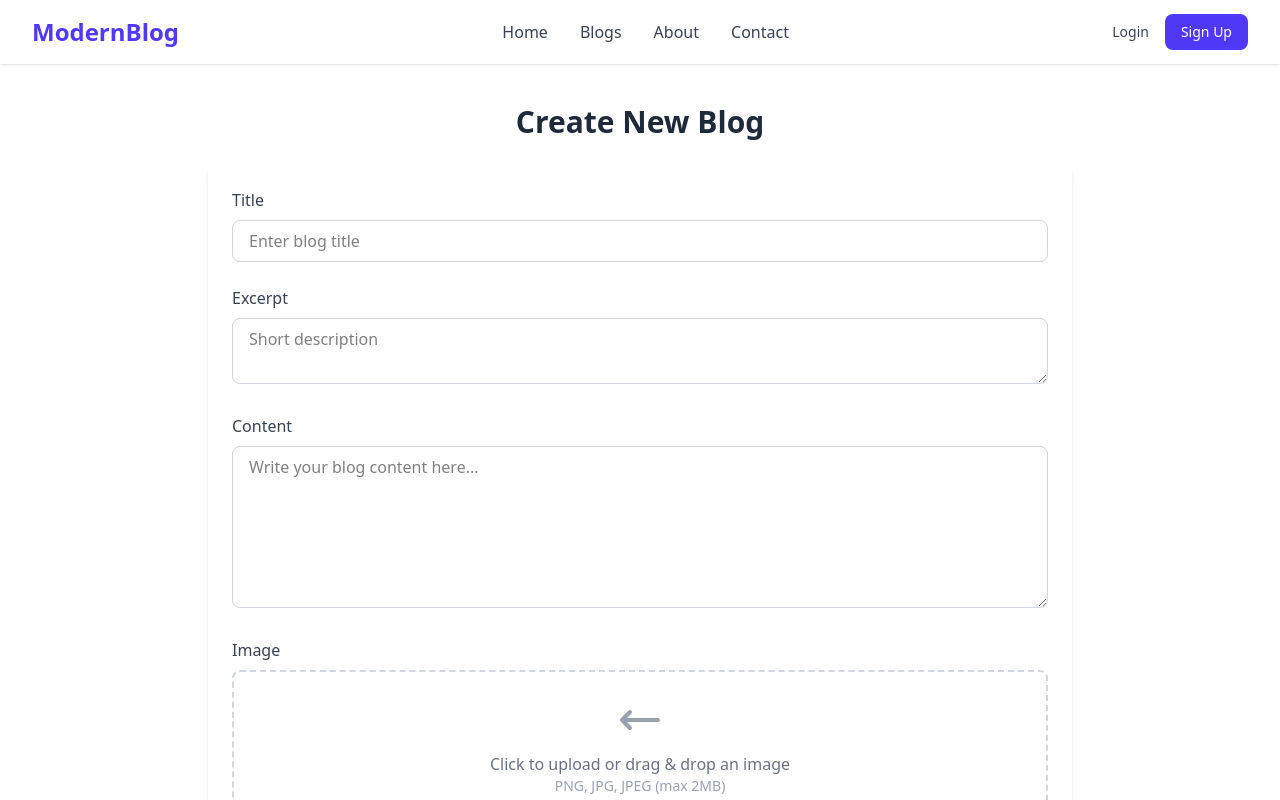
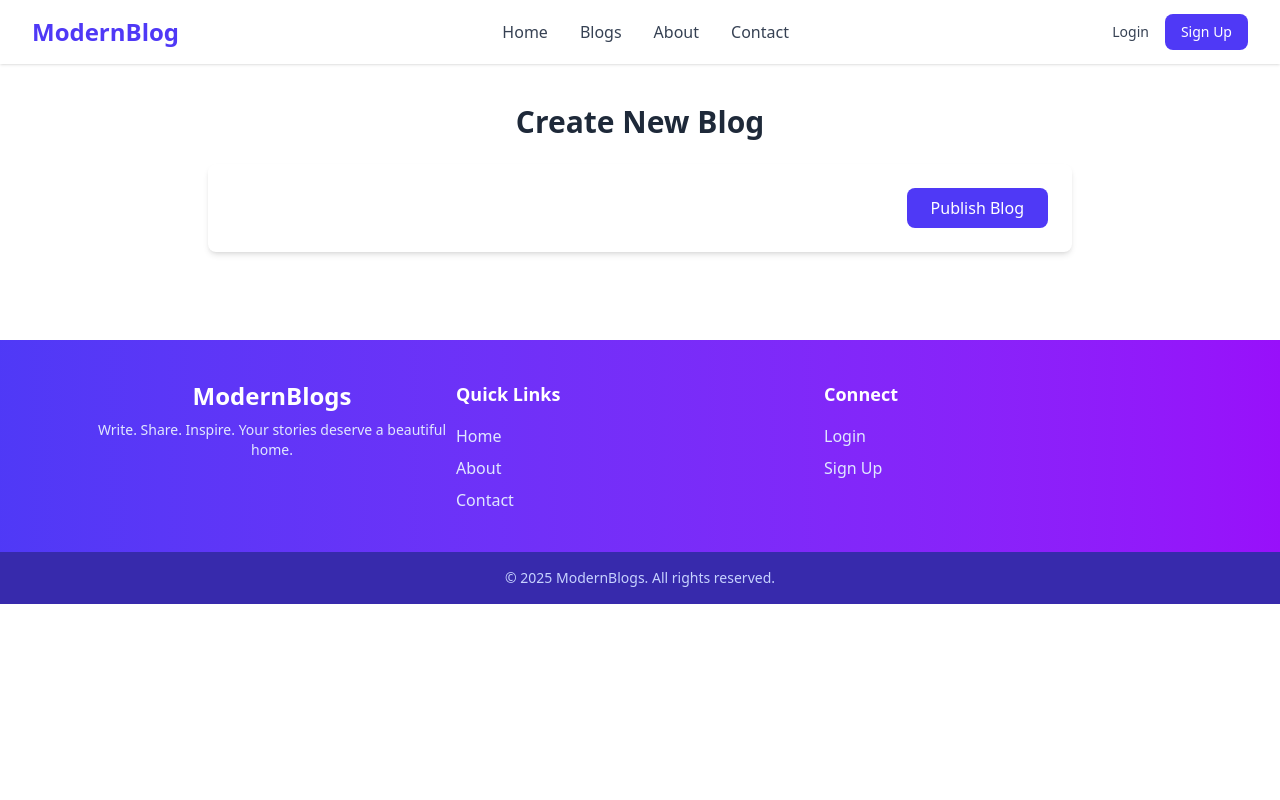
Before and after one commit to mahi616/BlogWebsite, a React (Vite) app in the folder frontend/: page /blog-create in a window 1280 px wide. Shown: the top 800 px of the page. Built offline with nearby package versions, Linux system fonts and the light colour scheme.

Commit message:
feat: add loading state to CreateBlog, MyBlogs, and Contact components

```diff
--- a/frontend/src/components/blog/CreatePost.jsx
+++ b/frontend/src/components/blog/CreatePost.jsx
@@ -1,5 +1,3 @@
-
-
 import React, { useState } from 'react';
 import axios from 'axios';
 import { useNavigate } from 'react-router-dom';
@@ -18,6 +16,7 @@ const CreateBlog = () => {
   });
 
   const [preview, setPreview] = useState(null);
+  const [loading, setLoading] = useState(false); // ✅ ADD
 
   const handleChange = (e) => {
     const { name, value, files } = e.target;
@@ -37,119 +36,48 @@ const CreateBlog = () => {
     formData.append('title', form.title);
     formData.append('excerpt', form.excerpt);
     formData.append('content', form.content);
-    formData.append('image', form.image); // ⬅ file object
-    formData.append('author',userId)
+    formData.append('image', form.image);
+    formData.append('author', userId);
 
     try {
-      // const res = await axios.post('http://localhost:5000/api/blogs/create', formData); // NO HEADERS HERE
-      const res = await axios.post('https://blogwebsite-backend-pabe.onrender.com/api/blogs/create', formData); // NO HEADERS HERE
+      setLoading(true); // ✅ START LOADER
+      await axios.post(
+        'https://blogwebsite-backend-pabe.onrender.com/api/blogs/create',
+        formData
+      );
       alert('Blog created successfully!');
       navigate('/my-blogs');
     } catch (err) {
       console.error('Error:', err);
       alert('Failed to create blog');
+    } finally {
+      setLoading(false); // ✅ STOP LOADER
     }
   };
-
-
 
   return (
     <div>
       <Header />
       <div className="max-w-4xl mx-auto px-4 py-10">
-        <h1 className="text-3xl font-bold mb-6 text-center text-gray-800">Create New Blog</h1>
+        <h1 className="text-3xl font-bold mb-6 text-center text-gray-800">
+          Create New Blog
+        </h1>
 
         <form onSubmit={handleSubmit} className="bg-white shadow-md rounded-lg p-6 space-y-6">
-          <div>
-            <label className="block text-gray-700 font-medium mb-2">Title</label>
-            <input
-              type="text"
-              name="title"
-              value={form.title}
-              onChange={handleChange}
-              required
-              className="w-full border border-gray-300 px-4 py-2 rounded-lg focus:outline-none focus:ring-2 focus:ring-indigo-500"
-              placeholder="Enter blog title"
-            />
-          </div>
-
-          <div>
-            <label className="block text-gray-700 font-medium mb-2">Excerpt</label>
-            <textarea
-              name="excerpt"
-              value={form.excerpt}
-              onChange={handleChange}
-              rows="2"
-              className="w-full border border-gray-300 px-4 py-2 rounded-lg focus:outline-none focus:ring-2 focus:ring-indigo-500"
-              placeholder="Short description"
-            />
-          </div>
-
-          <div>
-            <label className="block text-gray-700 font-medium mb-2">Content</label>
-            <textarea
-              name="content"
-              value={form.content}
-              onChange={handleChange}
-              rows="6"
-              required
-              className="w-full border border-gray-300 px-4 py-2 rounded-lg focus:outline-none focus:ring-2 focus:ring-indigo-500"
-              placeholder="Write your blog content here..."
-            />
-          </div>
-
-          <div>
-            <label className="block text-gray-700 font-medium mb-2">Image</label>
-
-            <div
-              className="border-2 border-dashed border-gray-300 rounded-lg p-6 text-center cursor-pointer hover:border-indigo-400 transition"
-              onClick={() => document.getElementById('imageUpload').click()}
-            >
-              {preview ? (
-                <img
-                  src={preview}
-                  alt="Preview"
-                  className="mx-auto w-full h-48 object-cover rounded-lg"
-                />
-              ) : (
-                <div className="text-gray-500">
-                  <svg
-                    className="mx-auto h-12 w-12 text-gray-400"
-                    xmlns="http://www.w3.org/2000/svg"
-                    fill="none"
-                    viewBox="0 0 24 24"
-                    stroke="currentColor"
-                  >
-                    <path
-                      strokeLinecap="round"
-                      strokeLinejoin="round"
-                      strokeWidth={2}
-                      d="M7 16l-4-4m0 0l4-4m-4 4h18"
-                    />
-                  </svg>
-                  <p className="mt-2">Click to upload or drag & drop an image</p>
-                  <p className="text-sm text-gray-400">PNG, JPG, JPEG (max 2MB)</p>
-                </div>
-              )}
-            </div>
-
-            <input
-              id="imageUpload"
-              type="file"
-              name="image"
-              accept="image/*"
-              onChange={handleChange}
-              className="hidden"
-            />
-          </div>
-
+          {/* ---- inputs SAME AS BEFORE ---- */}
 
           <div className="flex justify-end">
             <button
               type="submit"
-              className="bg-indigo-600 text-white px-6 py-2 rounded-lg hover:bg-indigo-700 transition-all"
+              disabled={loading} // ✅ DISABLE
+              className={`flex items-center justify-center gap-2 px-6 py-2 rounded-lg text-white transition-all
+                ${loading ? 'bg-indigo-400 cursor-not-allowed' : 'bg-indigo-600 hover:bg-indigo-700'}
+              `}
             >
-              Publish Blog
+              {loading && (
+                <span className="h-4 w-4 border-2 border-white border-t-transparent rounded-full animate-spin"></span>
+              )}
+              {loading ? 'Publishing...' : 'Publish Blog'}
             </button>
           </div>
         </form>
--- a/frontend/src/pages/MyBlogs.jsx
+++ b/frontend/src/pages/MyBlogs.jsx
@@ -8,6 +8,7 @@ const MyBlogs = () => {
   const navigate = useNavigate();
   const [blogs, setBlogs] = useState([]);
   const [userId, setUserId] = useState(null);
+  const [loading, setLoading] = useState(true); // ✅ ADD
 
   // Get userId on mount
   useEffect(() => {
@@ -23,11 +24,15 @@ const MyBlogs = () => {
 
     const fetchBlogs = async () => {
       try {
-        // const res = await axios.get(`/api/blogs/user/${userId}`);
-        const res = await axios.get(`https://blogwebsite-backend-pabe.onrender.com/api/blogs/user/${userId}`);
+        setLoading(true); // ✅ START LOADER
+        const res = await axios.get(
+          `https://blogwebsite-backend-pabe.onrender.com/api/blogs/user/${userId}`
+        );
         setBlogs(res.data);
       } catch (err) {
         console.error('Failed to fetch blogs:', err);
+      } finally {
+        setLoading(false); // ✅ STOP LOADER
       }
     };
 
@@ -43,8 +48,9 @@ const MyBlogs = () => {
     const confirmDelete = window.confirm("Are you sure you want to delete this blog?");
     if (confirmDelete) {
       try {
-        // await axios.delete(`/api/blogs/${id}`);
-        await axios.delete(`https://blogwebsite-backend-pabe.onrender.com/api/blogs/${id}`);
+        await axios.delete(
+          `https://blogwebsite-backend-pabe.onrender.com/api/blogs/${id}`
+        );
         setBlogs((prev) => prev.filter((blog) => blog._id !== id));
       } catch (err) {
         console.error('Delete failed:', err);
@@ -56,14 +62,24 @@ const MyBlogs = () => {
     <div>
       <Header />
       <div className="max-w-6xl mx-auto px-4 py-10">
-        <h1 className="text-3xl font-bold mb-6 text-center text-gray-800">My Blogs</h1>
+        <h1 className="text-3xl font-bold mb-6 text-center text-gray-800">
+          My Blogs
+        </h1>
 
+        {/* ✅ LOADER */}
+        {loading ? (
+          <div className="flex justify-center items-center h-64">
+            <div className="h-10 w-10 border-4 border-indigo-500 border-t-transparent rounded-full animate-spin"></div>
+          </div>
+        ) : (
           <div className="grid sm:grid-cols-2 lg:grid-cols-3 gap-6">
             {blogs.length === 0 ? (
-            <p className="text-gray-600 col-span-full text-center">No blogs found.</p>
+              <p className="text-gray-600 col-span-full text-center">
+                No blogs found.
+              </p>
             ) : (
               blogs
-              .filter((blog) => blog && blog._id) // only render valid blogs
+                .filter((blog) => blog && blog._id)
                 .map((blog) => (
                   <div
                     key={blog._id}
@@ -71,18 +87,21 @@ const MyBlogs = () => {
                     onClick={() => navigate(`/blog-list/${blog._id}`)}
                   >
                     <img
-                    // src={`http://localhost:5000${blog.image}`}
                       src={`https://blogwebsite-backend-pabe.onrender.com${blog.image}`}
                       alt={blog.title || 'Blog'}
                       className="w-full h-48 object-cover"
                     />
                     <div className="p-4">
-                    <h2 className="text-xl font-semibold text-gray-800 mb-1">{blog.title}</h2>
+                      <h2 className="text-xl font-semibold text-gray-800 mb-1">
+                        {blog.title}
+                      </h2>
                       <p className="text-sm text-gray-500 mb-2">
                         {new Date(blog.createdAt).toLocaleDateString()}
                       </p>
-                    <p className="text-gray-600 text-sm line-clamp-2">{blog.excerpt}</p>
-                    <div className="mt-4 flex justify-end gap-3 ">
+                      <p className="text-gray-600 text-sm line-clamp-2">
+                        {blog.excerpt}
+                      </p>
+                      <div className="mt-4 flex justify-end gap-3">
                         <button
                           onClick={(e) => {
                             e.stopPropagation();
@@ -107,6 +126,7 @@ const MyBlogs = () => {
                 ))
             )}
           </div>
+        )}
       </div>
       <Footer />
     </div>
```
Also changed, not shown: frontend/src/pages/Contact.jsx (+116 -40 lines). Lines whose indentation alone changed are shown as unchanged.
